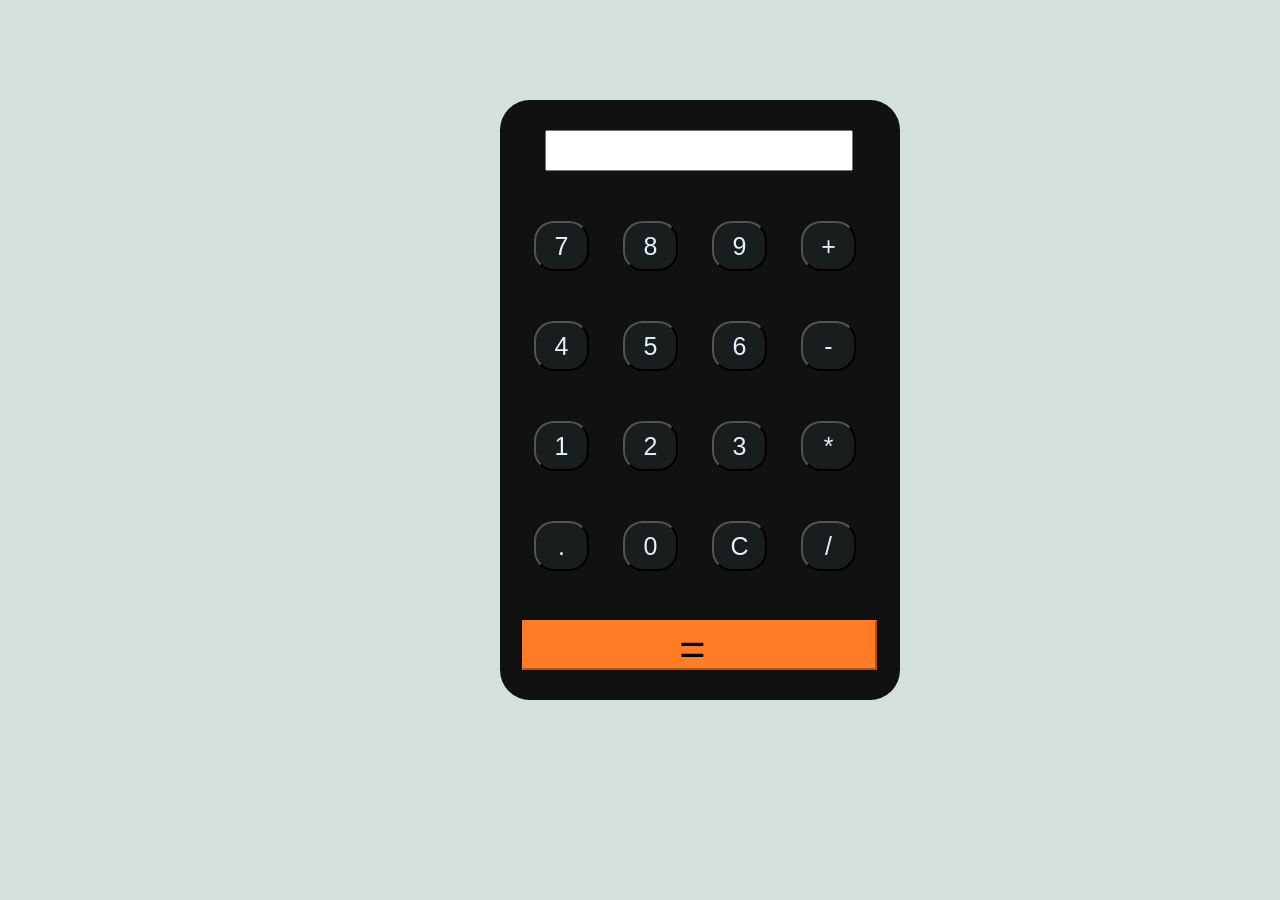
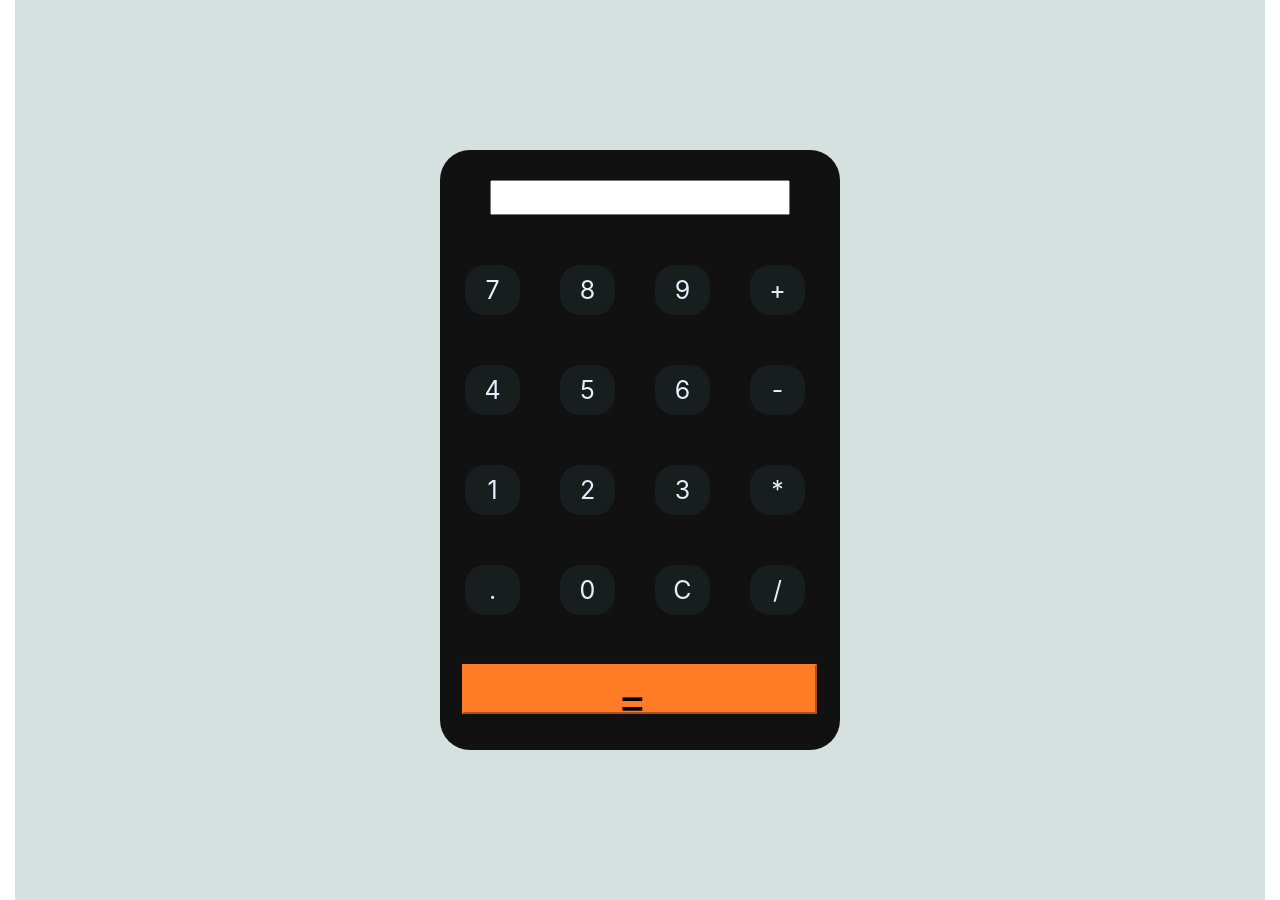
Before and after one commit to amalash123/calc.github.io, a plain HTML site: page index.html in a window 1280 px wide. Drawn offline with nearby package versions, Linux system fonts and the light colour scheme.

Commit message:
made it responsive

```diff
--- a/index.html
+++ b/index.html
@@ -3,14 +3,19 @@
 <head>
     <meta charset="UTF-8">
     <meta name="viewport" content="width=device-width, initial-scale=1.0">
+    <link rel="stylesheet" href="https://maxcdn.bootstrapcdn.com/bootstrap/4.0.0/css/bootstrap.min.css" integrity="sha384-Gn5384xqQ1aoWXA+058RXPxPg6fy4IWvTNh0E263XmFcJlSAwiGgFAW/dAiS6JXm" crossorigin="anonymous">
     <title>Calculator</title>
     <link href="style.css" type="text/css" rel="stylesheet">
     <link rel="icon" href="https://encrypted-tbn0.gstatic.com/images?q=tbn:ANd9GcQSYScz_PY2BdqElym-S2sCekna-Yd4Oeof2A&usqp=CAU" type="image/x-icon">
     <script src="script.js"></script>
 </head>
 <body>
-    <div class="main-body">
-        <div class="calc">
+
+    <section class="col-12">
+    <div class="main-body text-center ">
+
+            <div class="row h-100 justify-content-center align-items-center">
+        <div class="calc  ">
             <div class="output">
                 <input type="text" id="screen">
             </div>
@@ -45,10 +50,15 @@
             </div>
             </div>
 
-
+        </div>
         </div>
 
     </div>
+</section>
 
+    <script src="https://code.jquery.com/jquery-3.2.1.slim.min.js" integrity="sha384-KJ3o2DKtIkvYIK3UENzmM7KCkRr/rE9/Qpg6aAZGJwFDMVNA/GpGFF93hXpG5KkN" crossorigin="anonymous"></script>
+<script src="https://cdnjs.cloudflare.com/ajax/libs/popper.js/1.12.9/umd/popper.min.js" integrity="sha384-ApNbgh9B+Y1QKtv3Rn7W3mgPxhU9K/ScQsAP7hUibX39j7fakFPskvXusvfa0b4Q" crossorigin="anonymous"></script>
+<script src="https://maxcdn.bootstrapcdn.com/bootstrap/4.0.0/js/bootstrap.min.js" integrity="sha384-JZR6Spejh4U02d8jOt6vLEHfe/JQGiRRSQQxSfFWpi1MquVdAyjUar5+76PVCmYl" crossorigin="anonymous"></script>
+<script src="https://kit.fontawesome.com/2392c4c722.js" crossorigin="anonymous"></script>
 </body>
 </html>
--- a/style.css
+++ b/style.css
@@ -15,14 +15,13 @@ body{
     height: 600px;
     background: #111111;
     border-radius: 30px;
-    margin-left: 500px;
-    margin-top: 100px;
+
 }
 #screen{
     width: 300px;
     height: 35px;
     font-size: 25px;
-    margin-left: 45px;
+
     margin-top: 30px;
     pointer-events: none;
 }
@@ -31,7 +30,7 @@ body{
     height: 50px;
     font-size: 25px;
     color: #e3f0fc;
-    margin-left: 34px;
+    margin-left: 40px;
     margin-top: 50px;
     background: rgb(24, 29, 29);
     border-radius: 20px;
```
